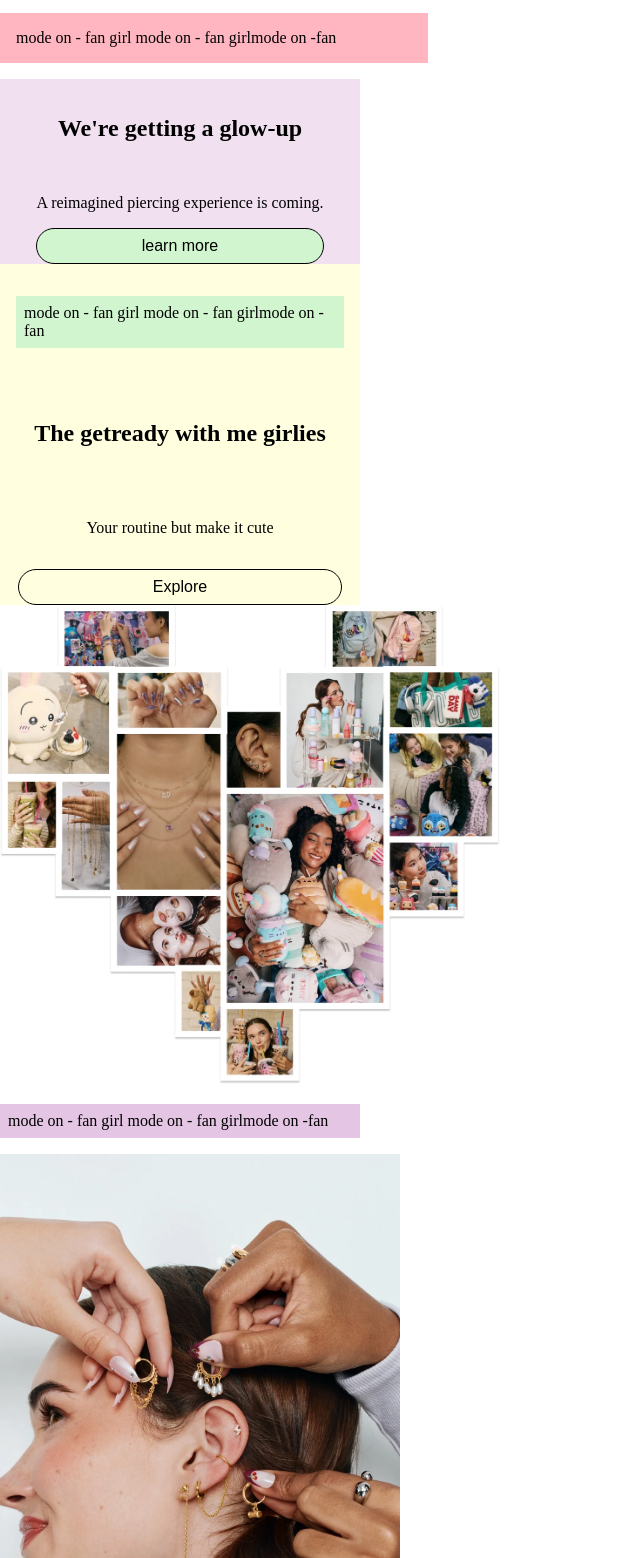
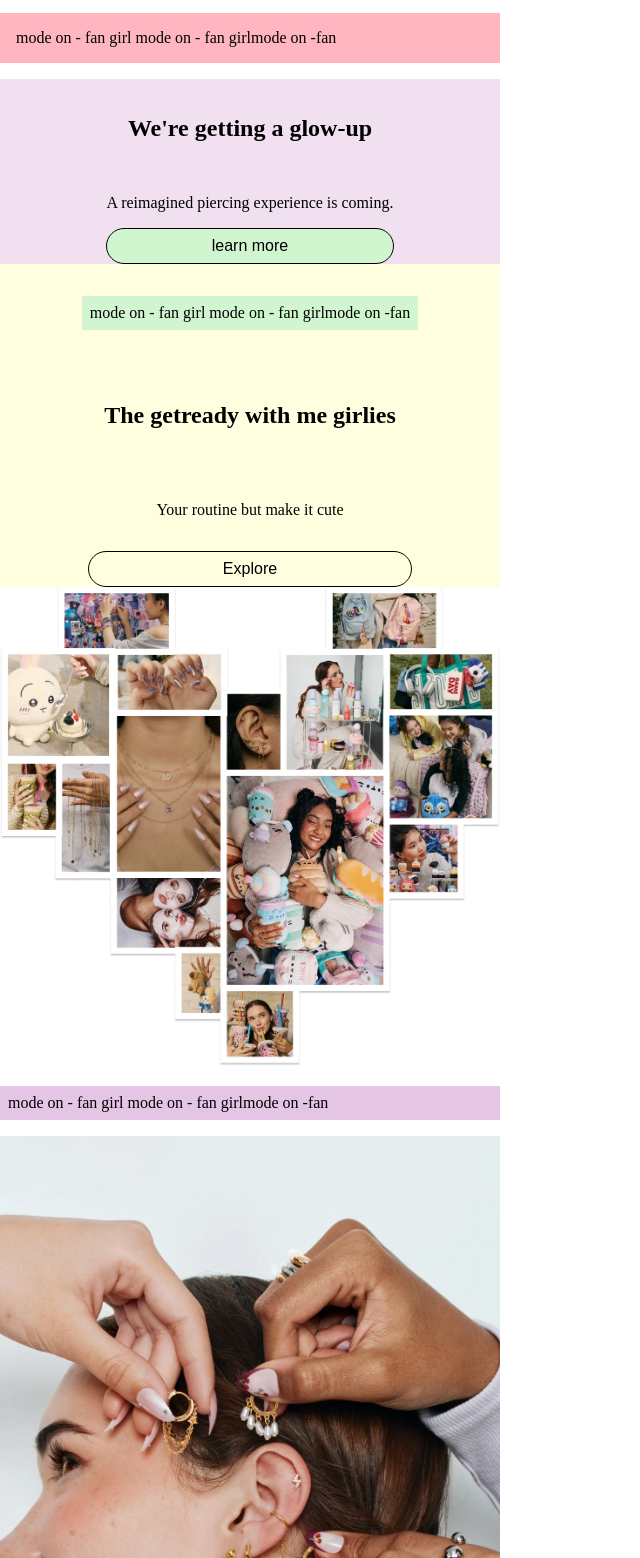
Before and after one commit to lisadrosss-lang/FED-Lisa-Tendo-2026, a plain HTML site: page index.html in a window 1280 px wide. Shown: the part 782-2340 px from the top of the page, without its empty margins (0-640 px from the left). Drawn offline with Linux system fonts and the light colour scheme.

Commit message:
Update style.css changed width 500px full page

```diff
--- a/styles/style.css
+++ b/styles/style.css
@@ -86,17 +86,17 @@ main img:nth-of-type(1){
 
 
 main img:nth-of-type(2){
-  max-width: 400px;
+  max-width: 500px;
    height: auto;
 }
 
 main img:nth-of-type(3){
-  max-width: 400px;
+  max-width:500px;
    height: auto;
 }
 
 main img:nth-of-type(4){
-  max-width: 360px;
+  max-width:500px;
    height: auto;
 }
 
@@ -161,7 +161,7 @@ main section:nth-of-type(2),h2 {
 main section:nth-of-type(3) p {
   font-size:1rem;
   padding:1rem;
-  max-width: 428px;
+  max-width: 500px;
   background-color:lightpink;
 
  }
@@ -169,7 +169,7 @@ main section:nth-of-type(3) p {
 
  main section:nth-of-type(4),h2 {
   background-color:#F0E0F0;
-  max-width: 360px;
+  max-width:500px;
    display:grid;
     grid-auto-columns:auto;
      place-content:center;
@@ -179,7 +179,7 @@ main section:nth-of-type(3) p {
 
 main section:nth-of-type(5),h3 {
   background-color:lightyellow;
-  max-width: 360px;
+  max-width:500px;
    display:grid;
     grid-auto-columns:auto;
      place-content:center;
@@ -190,14 +190,14 @@ main section:nth-of-type(5),h3 {
   main section:nth-of-type(5) p {
   font-size:1rem;
   padding:0.5rem;
-  max-width: 360px;
+  max-width: 500px;
   background-color: #d1f6cf;
 
  }
 
  main section:nth-of-type(6),h3 {
   background-color:lightyellow;
-  max-width: 360px;
+  max-width:500px;
    display:grid;
     grid-auto-columns:auto;
      place-content:center;
@@ -207,7 +207,7 @@ main section:nth-of-type(5),h3 {
 
   main section:nth-of-type(6) p {
   background-color:lightyellow;
-  max-width: 360px;
+  max-width:500px;
    display:grid;
     grid-auto-columns:auto;
      place-content:center;
@@ -233,14 +233,14 @@ main section:nth-of-type(5),h3 {
 main section:nth-of-type(7) p {
   font-size:1rem;
   padding:0.5rem;
-  max-width: 360px;
+  max-width:500px;
   background-color:#E4C5E4;
 
  }
 
   main section:nth-of-type(8),h2 {
-  background-color:#F0E0F0;;
-  max-width: 360px;
+  background-color:#F0E0F0;
+  max-width:500px;
    display:grid;
     grid-auto-columns:auto;
      place-content:center;
@@ -250,8 +250,8 @@ main section:nth-of-type(7) p {
  }
 
   main section:nth-of-type(8)p {
-  background-color:#F0E0F0;;
-  max-width: 360px;
+  background-color:#F0E0F0;
+  max-width: 500px;
    display:grid;
     grid-auto-columns:auto;
      place-content:center;
@@ -263,7 +263,7 @@ main section:nth-of-type(7) p {
  main section:nth-of-type(9) p {
   font-size:1rem;
   padding:0.5rem;
-  max-width: 360px;
+  max-width: 500px;
   background-color:#d1f6cf;
 
 
```
